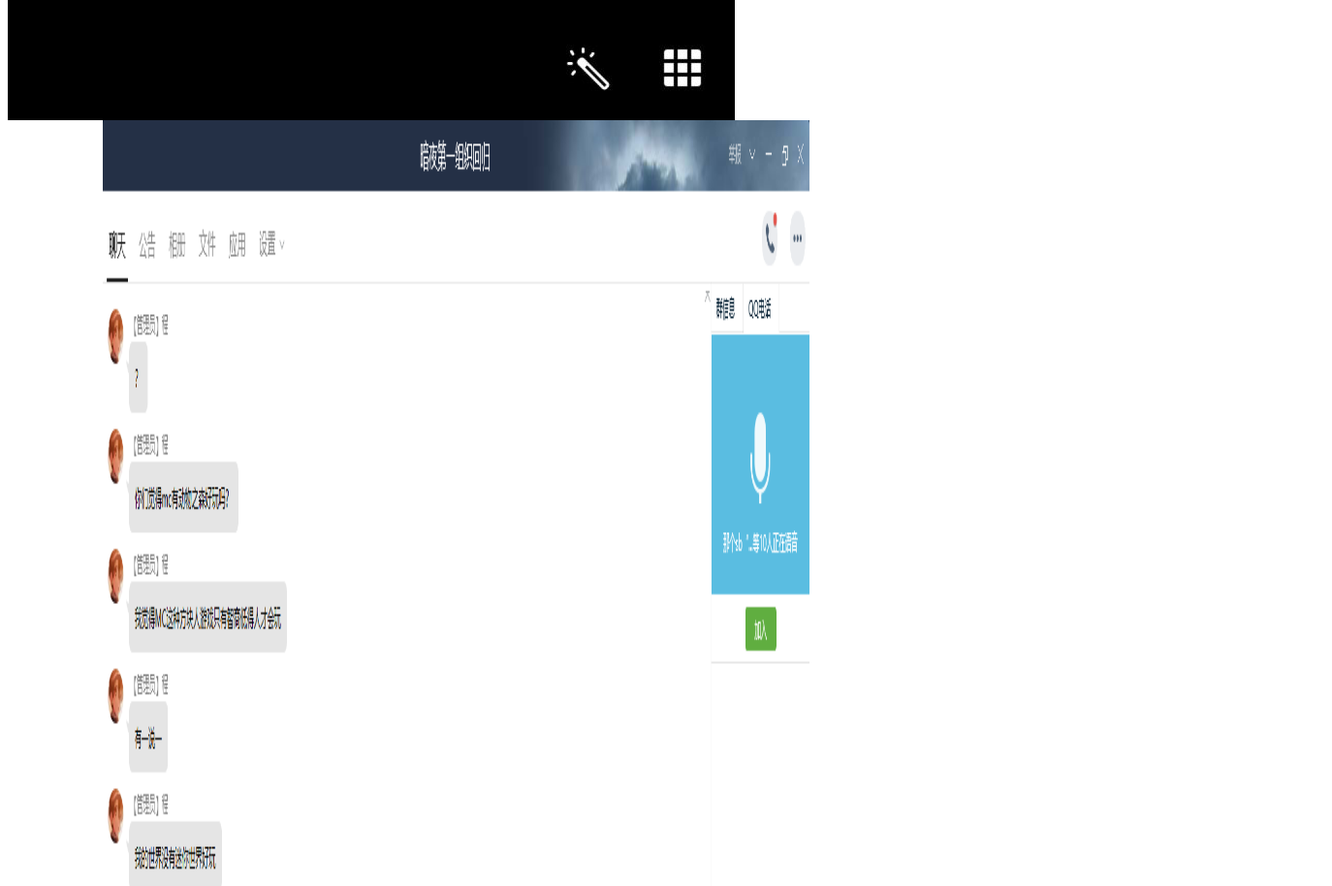
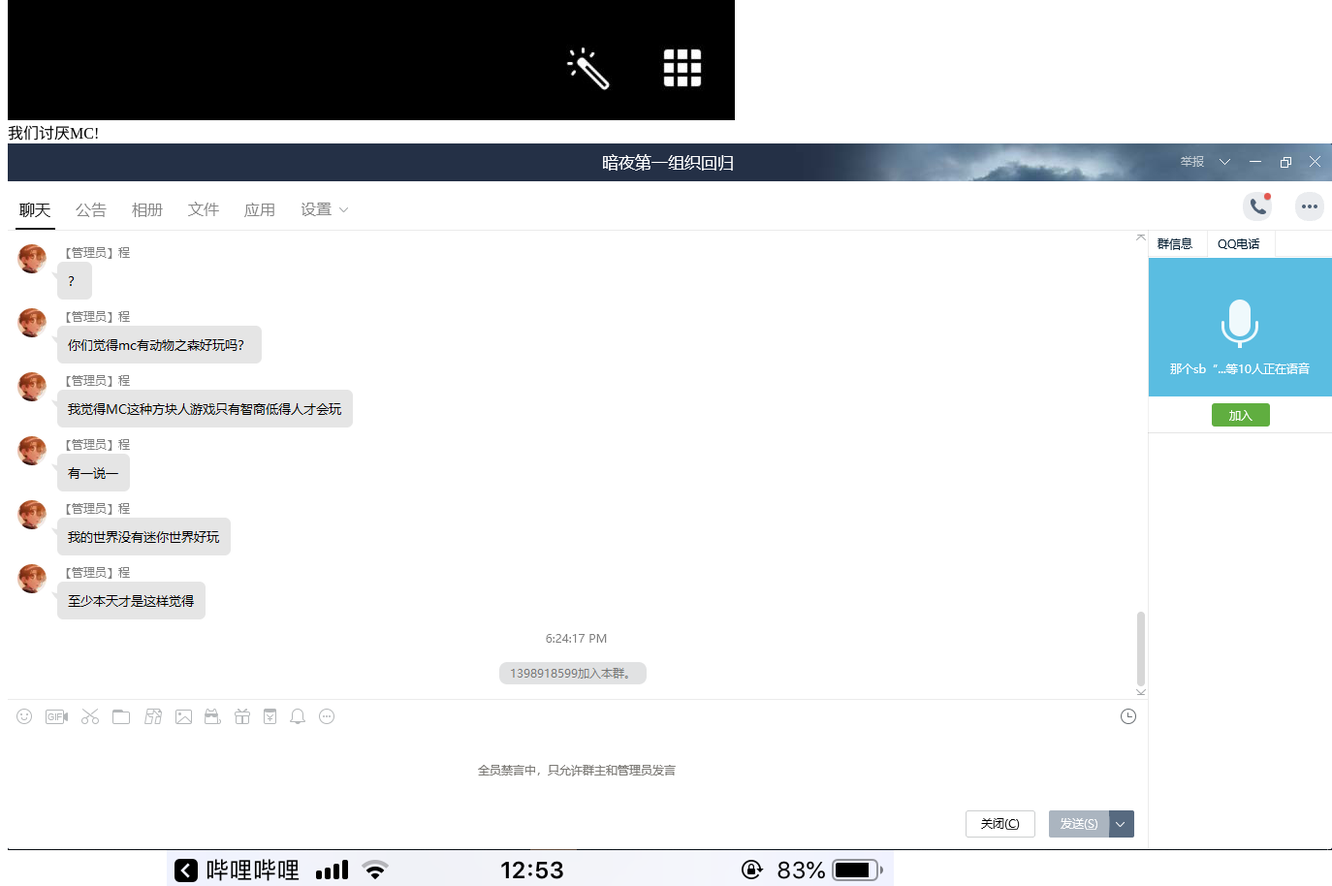
Before and after one commit to iam233/xxswiki-html, a plain HTML site: page 暗夜组织.html in a window 1280 px wide. Shown: the part 2920-3834 px from the top of the page at 97% size, 1374 px wide, since content can reach past the window. Drawn offline with Linux system fonts and the light colour scheme.

Commit message:
Update 暗夜组织.html

```diff
--- a/暗夜组织.html
+++ b/暗夜组织.html
@@ -13,7 +13,7 @@
 <img src="https://iam233.github.io/saxue1.jpg" width="750" height="1334" alt=""><br>
 <img src="https://iam233.github.io/saxue2.jpg" width="750" height="1334" alt=""><br>
 我们讨厌MC!
-<img src="https://iam233.github.io/pictures1/wurumcwanjia.png" width="729" height="1366" alt="">
+<img src="https://iam233.github.io/pictures1/wurumcwanjia.png" width="1366" height="729" alt="">
 <br>
 看日漫的都是同性恋！
 <img src="https://iam233.github.io/kanrman1.png" width="750" height="1334" alt="">
```
